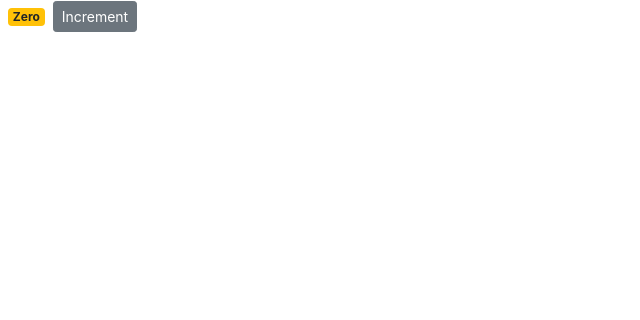
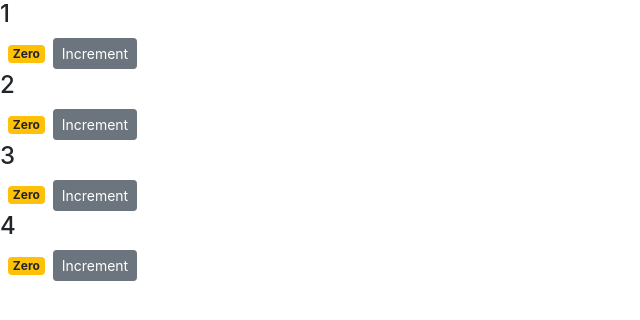
Before and after one commit to fancy517/react-counter-app, a React (Create React App) app: page / in a window 1280 px wide. Shown: the top 320 px of the page, without its empty margins (0-640 px from the left). Built offline with nearby package versions, Linux system fonts and the light colour scheme.

Commit message:
passing data to components & passing children

```diff
--- a/src/components/Counter.jsx
+++ /dev/null
@@ -1,53 +0,0 @@
-import React, { Component } from "react";
-
-class Counter extends Component {
-  state = {
-    count: 0,
-    tags: ["tag 1", "tag 2", "tag 3"]
-  };
-
-  // constructor(props) {
-  //   super(props);
-  //   this.handleIncrement = this.handleIncrement.bind(this);
-  // }
-
-  handleIncrement = product => {
-    // console.log("Increment Clicked", this);
-    console.log(product);
-    this.setState({ count: this.state.count + 1 });
-  };
-
-  render() {
-    return (
-      <div>
-        <span className={this.getBadgeClasses()}>{this.formatCount()}</span>
-        <button
-          className="btn btn-secondary btn-sm"
-          onClick={() => this.handleIncrement({ id: 1 })}
-        >
-          Increment
-        </button>
-        {/* {this.state.tags.length === 0 && "Please create new tags !"} */}
-        {/* <ul>{this.renderTags()}</ul> */}
-      </div>
-    );
-  }
-
-  renderTags = () => {
-    if (this.state.tags.length === 0) return <p>There are no tags !</p>;
-    return this.state.tags.map(tag => <li key={tag}>{tag}</li>);
-  };
-
-  getBadgeClasses = () => {
-    let classes = "badge m-2 badge-";
-    classes += this.state.count === 0 ? "warning" : "primary";
-    return classes;
-  };
-
-  formatCount = () => {
-    const { count } = this.state;
-    return count === 0 ? "Zero" : count;
-  };
-}
-
-export default Counter;
--- /dev/null
+++ b/src/components/counter.jsx
@@ -0,0 +1,42 @@
+import React, { Component } from "react";
+
+class Counter extends Component {
+  state = {
+    value: this.props.value
+  };
+
+  handleIncrement = () => {
+    this.setState({ value: this.state.value + 1 });
+  };
+
+  render() {
+    console.log("props", this.props);
+
+    return (
+      <div>
+        {this.props.children}
+        <h4>{this.props.id}</h4>
+        <span className={this.getBadgeClasses()}>{this.formatCount()}</span>
+        <button
+          className="btn btn-secondary btn-sm"
+          onClick={() => this.handleIncrement()}
+        >
+          Increment
+        </button>
+      </div>
+    );
+  }
+
+  getBadgeClasses = () => {
+    let classes = "badge m-2 badge-";
+    classes += this.state.value === 0 ? "warning" : "primary";
+    return classes;
+  };
+
+  formatCount = () => {
+    const { value: count } = this.state;
+    return count === 0 ? "Zero" : count;
+  };
+}
+
+export default Counter;
--- /dev/null
+++ b/src/components/counters.jsx
@@ -0,0 +1,24 @@
+import React, { Component } from "react";
+import Counter from "./counter";
+
+class Counters extends Component {
+  state = {
+    counters: [
+      { id: 1, value: 0 },
+      { id: 2, value: 0 },
+      { id: 3, value: 0 },
+      { id: 4, value: 0 }
+    ]
+  };
+  render() {
+    return (
+      <div>
+        {this.state.counters.map(counter => (
+          <Counter key={counter.id} value={counter.value} id={counter.id} />
+        ))}
+      </div>
+    );
+  }
+}
+
+export default Counters;
--- a/src/index.js
+++ b/src/index.js
@@ -4,9 +4,9 @@
 // import App from "./App";
 import * as serviceWorker from "./serviceWorker";
 import "bootstrap/dist/css/bootstrap.css";
-import Counter from "./components/Counter";
+import Counters from "./components/counters";
 
-ReactDOM.render(<Counter />, document.getElementById("root"));
+ReactDOM.render(<Counters />, document.getElementById("root"));
 // ReactDOM.render(<App />, document.getElementById("root"));
 
 // If you want your app to work offline and load faster, you can change
```
